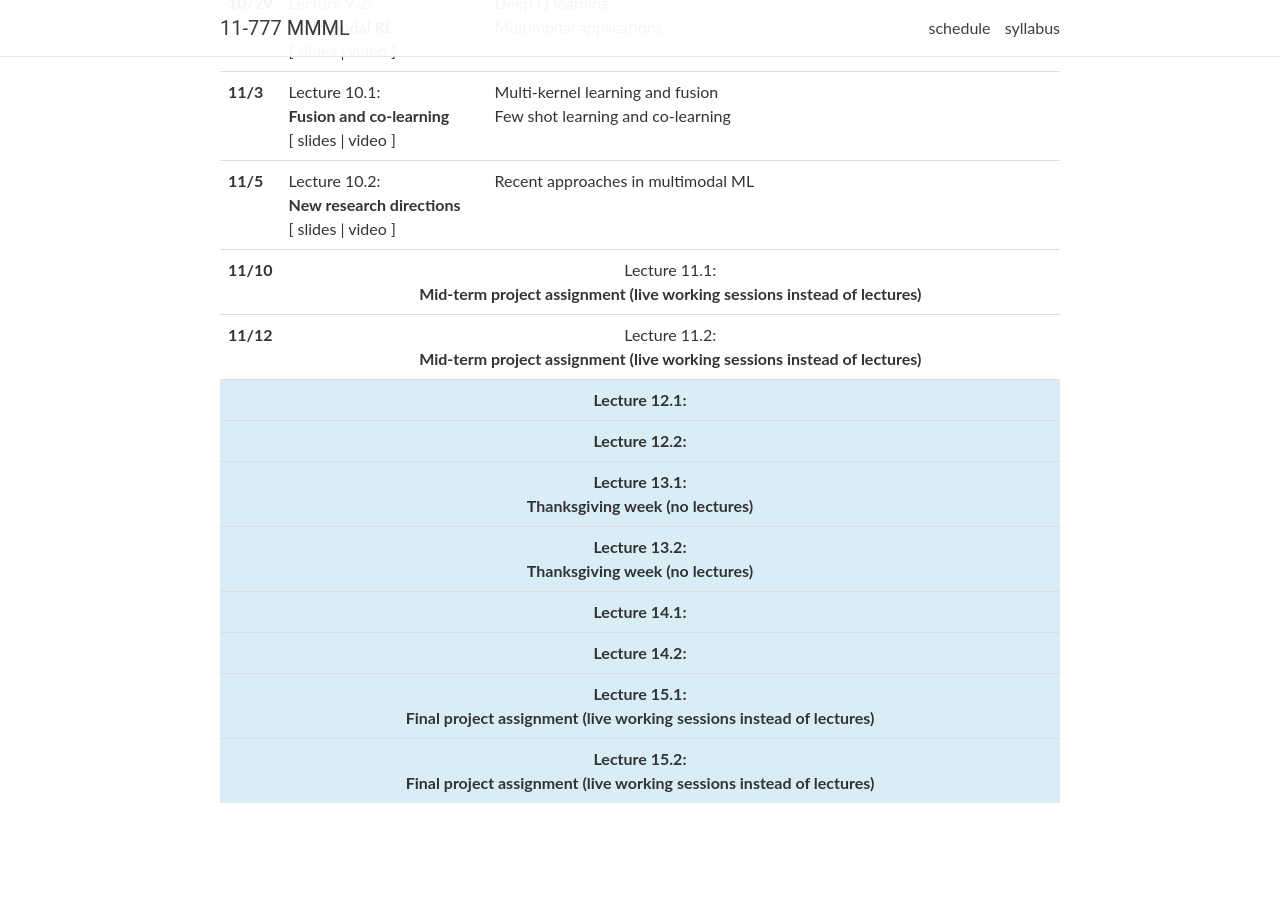
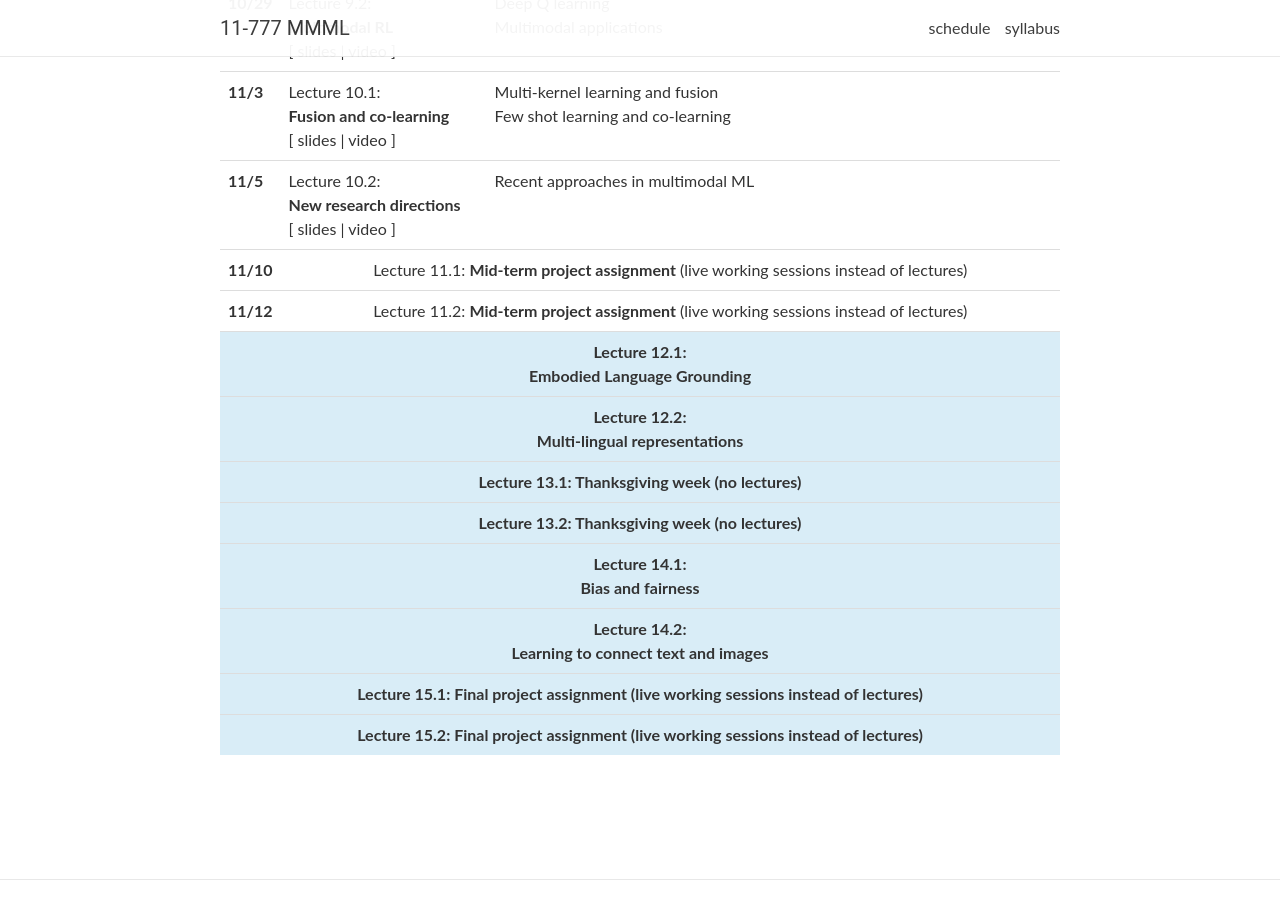
Before and after one commit to CMU-MultiComp-Lab/mmml-course, a Jekyll site: the page built from _pages/schedule.md, in a window 1280 px wide and 900 px high, scrolled down 1960 px. Built offline with Jekyll 4.4.1, drawn with Linux system fonts in a browser that asks for light colours; nearby versions of some CDN libraries; comment, search, counter and statistics services are not loaded.

Commit message:
Update lectures.yml

```diff
--- a/_data/lectures.yml
+++ b/_data/lectures.yml
@@ -235,110 +235,108 @@
 
 - date: 11/10
   title: >
-    Lecture 11.1: <br/>
-    <strong>Mid-term project assignment (live working sessions instead of lectures)</strong>
+    Lecture 11.1:
+    <strong>Mid-term project assignment</strong> (live working sessions instead of lectures)
   slides:
   video:
   topics:
-    -
   readings:
   logistics:
 
 - date: 11/12
   title: >
-    Lecture 11.2: <br/>
-    <strong>Mid-term project assignment (live working sessions instead of lectures)</strong>
+    Lecture 11.2:
+    <strong>Mid-term project assignment</strong> (live working sessions instead of lectures)
   slides:
   video:
   topics:
-    -
   readings:
   logistics:
 
 - date:
   title: >
     Lecture 12.1: <br/>
-    <strong> </strong>
+    <strong>Embodied Language Grounding</strong>
   slides:
   video:
   topics:
-    -
+    - Connecting Language to Action <br/>
+    - Guest lecture: Yonatan Bisk
   readings:
   logistics:
 
 - date:
   title: >
     Lecture 12.2: <br/>
-    <strong> </strong>
+    <strong>Multi-lingual representations</strong>
   slides:
   video:
   topics:
-    -
+    - Neural machine translation <br/>
+    - Guest lecture: To be confirmed
   readings:
   logistics:
 
 - date:
   title: >
-    Lecture 13.1: <br/>
-    <strong>Thanksgiving week (no lectures)</strong>
+    Lecture 13.1:
+    <strong>Thanksgiving week</strong> (no lectures)
   slides:
   video:
   topics:
-    -
   readings:
   logistics:
 
 - date:
   title: >
-    Lecture 13.2: <br/>
-    <strong>Thanksgiving week (no lectures)</strong>
+    Lecture 13.2:
+    <strong>Thanksgiving week</strong> (no lectures)
   slides:
   video:
   topics:
-    -
   readings:
   logistics:
 
 - date:
   title: >
     Lecture 14.1: <br/>
-    <strong> </strong>
+    <strong>Bias and fairness</strong>
   slides:
   video:
   topics:
-    -
+    - Bias and fairness in NLP & multimodal <br/>
+    - Guest lecture: To be confirmed
   readings:
   logistics:
 
 - date:
   title: >
     Lecture 14.2: <br/>
-    <strong> </strong>
+    <strong>Learning to connect text and images</strong>
   slides:
   video:
   topics:
-    -
+    - Discourse approaches, text & images <br/>
+    - Guest lecture: Malihe Alikhani
   readings:
   logistics:
 
 - date:
   title: >
-    Lecture 15.1: <br/>
-    <strong>Final project assignment (live working sessions instead of lectures)</strong>
+    Lecture 15.1:
+    <strong>Final project assignment</strong> (live working sessions instead of lectures)
   slides:
   video:
   topics:
-    -
   readings:
   logistics:
 
 - date:
   title: >
-    Lecture 15.2: <br/>
-    <strong>Final project assignment (live working sessions instead of lectures)</strong>
+    Lecture 15.2:
+    <strong>Final project assignment</strong> (live working sessions instead of lectures)
   slides:
   video:
   topics:
-    -
   readings:
   logistics:
```
